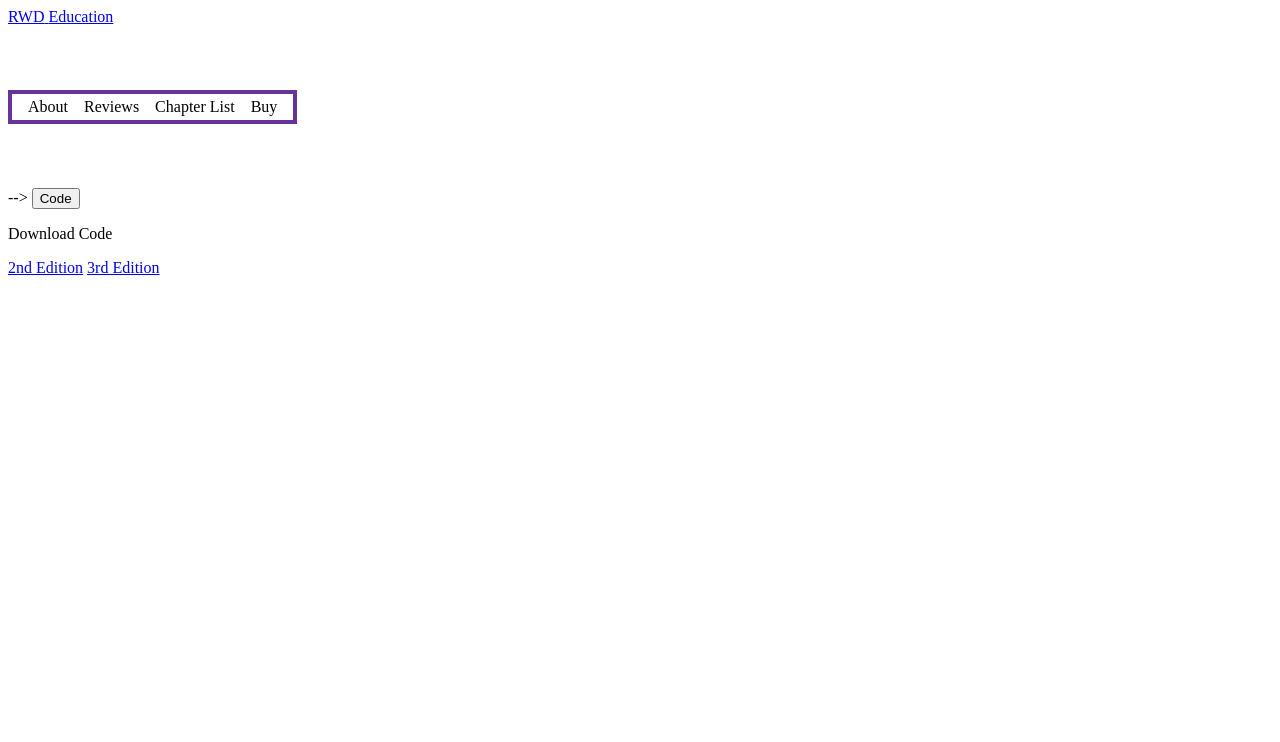
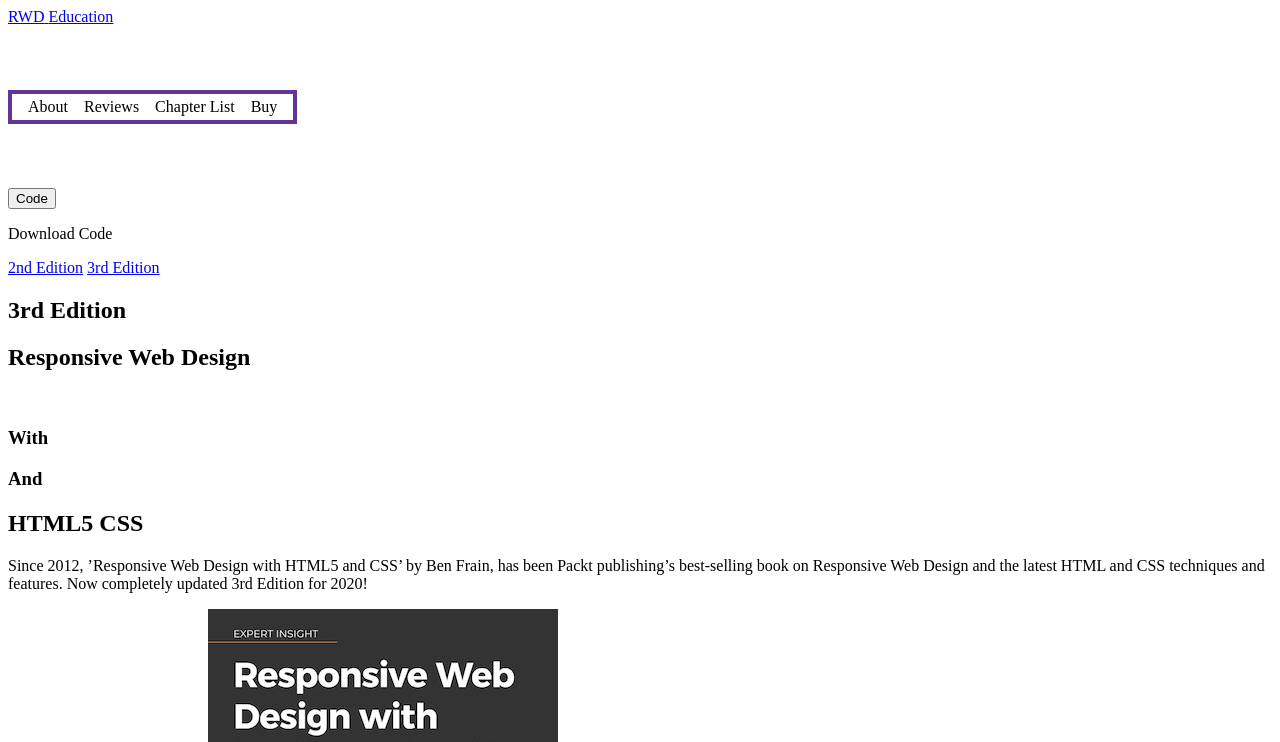
Before and after one commit to DRobbers/RWD-Page, a plain HTML site: page index.html in a window 1280 px wide. Shown: the top 742 px of the page. Drawn offline with Linux system fonts and the light colour scheme.

Commit message:
added hero text
Add hero section

```diff
--- a/index.html
+++ b/index.html
@@ -23,7 +23,7 @@
             <li><a class="rwd-Nav_Link" href="#chapters">Chapter List</a></li>
             <li><a class="rwd-Nav_Link" href="#buy">Buy</a></li>
         </ul>
-            <!--Using a button because this will open a small box so the user can choose code from the second or third edition of the book. note that a <button> needs a typer of button otherwise browsers default to thinking it is a submit button. That can sometimes cause buggy behavior.-->           -->
+            <!--Using a button because this will open a small box so the user can choose code from the second or third edition of the book. note that a <button> needs a typer of button otherwise browsers default to thinking it is a submit button. That can sometimes cause buggy behavior.-->
                 <button type="button" class="rwd-Nav_Link">Code</button>
                 <div class="rwd-DownloadPanel">
                     <p class="rwd-DownloadPanel_Title">Download Code</p>
@@ -41,5 +41,22 @@
                 </div>
     </nav>
     </header>
+    <main>
+        <article class="dark_background">
+            <h2>3rd Edition</h2>
+            <h1>Responsive Web Design</h1><br>
+                <h3 class="light">With</h3>
+                <h3 class="light">And</h3>
+            <h1 class="increase_span">HTML5 CSS</h1>
+                <p class="light">Since 2012, ’Responsive Web Design with HTML5 and CSS’
+                by Ben Frain, has been Packt publishing’s best-selling
+                book on Responsive Web Design and the latest HTML and
+                CSS techniques and features. <span class="bold"> Now completely updated 3rd
+                Edition for 2020!</span></p>
+                <button>What's new in the 3rd Edition?</button>
+                <img src="ResponsiveWebDesign_BenFrain_Cover_350.jpg" alt="Responsive Web Design book 3rd Edition">
+        </article>
+
+    </main>
 </body>
 </html>
```
Also changed, not shown: ResponsiveWebDesign_BenFrain_Cover_350.jpg (added).
